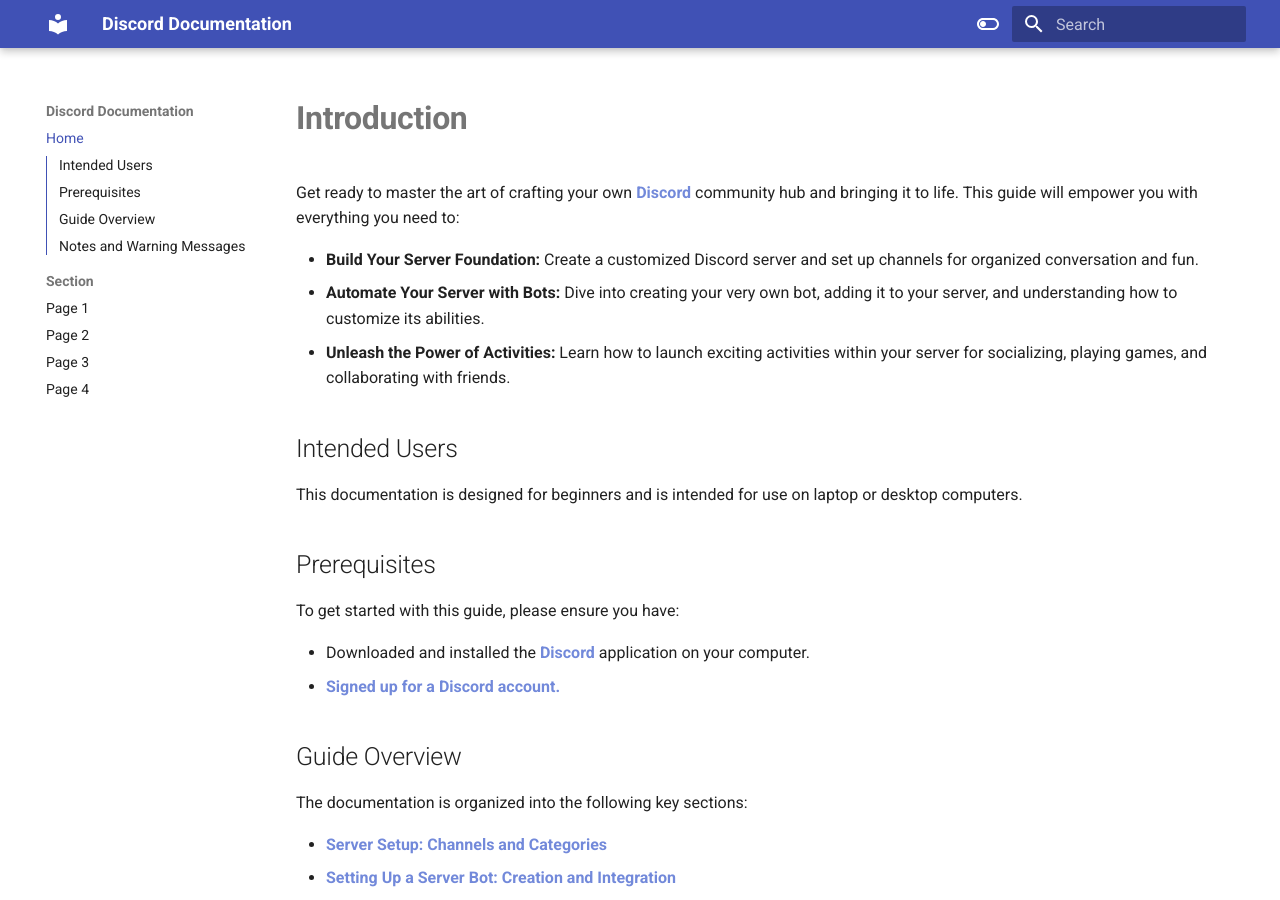
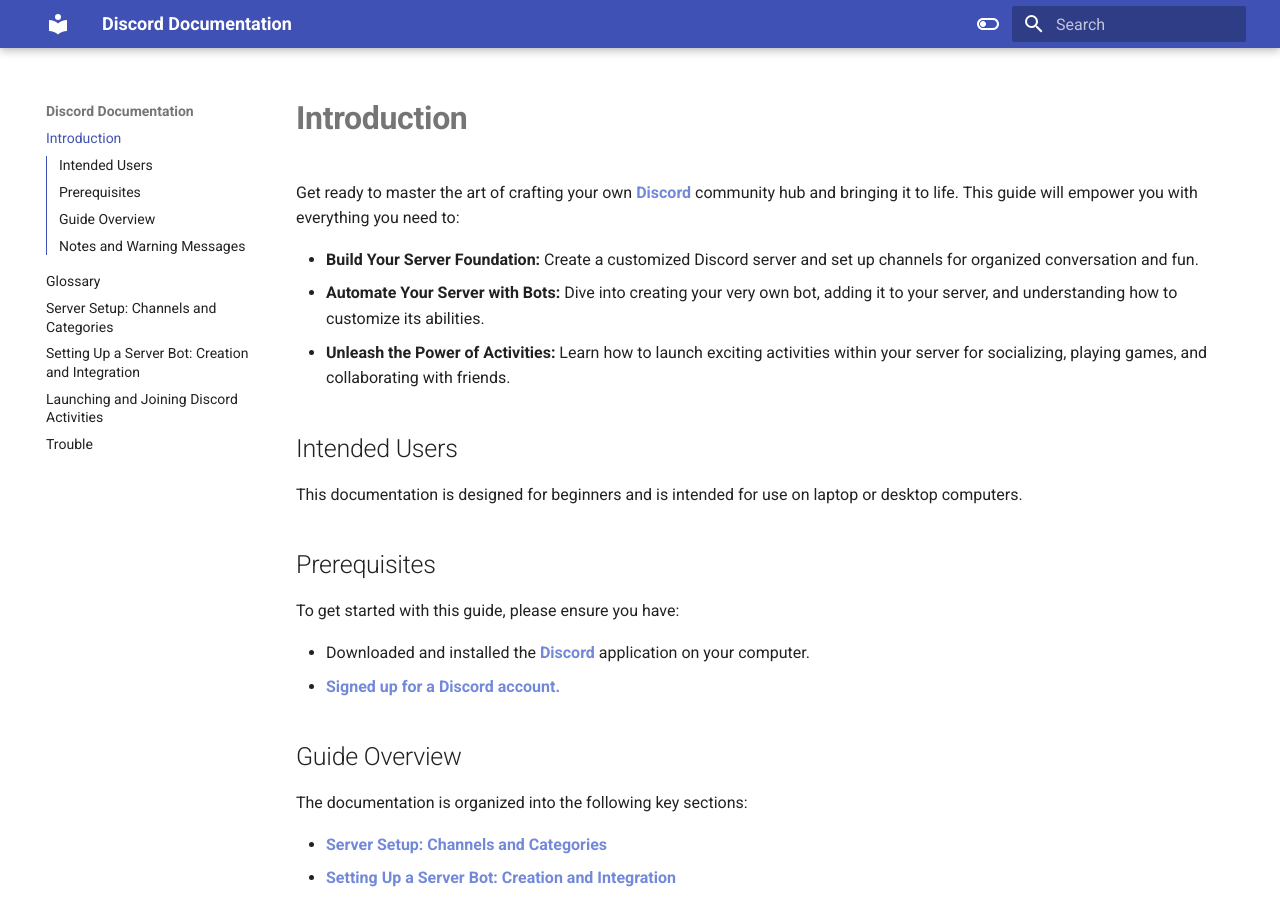
Before and after one commit to marcangelo1/Discord-Documentation, an MkDocs documentation site: the page built from docs/index.md, in a window 1280 px wide and 900 px high. Built offline with MkDocs 1.6.1 and Material for MkDocs 9.7.7, drawn with Linux system fonts in a browser that asks for light colours.

Commit message:
remove the nav in yml

```diff
--- a/mkdocs.yml
+++ b/mkdocs.yml
@@ -1,12 +1,4 @@
 site_name: Discord Documentation
-
-nav:
-  - Home: index.md
-  - Section:
-    - Page 1: section/Task1.md
-    - Page 2: section/Task2.md
-    - Page 3: section/Task3.md
-    - Page 4: section/Trouble.md
 
 theme:
   name: material
```
